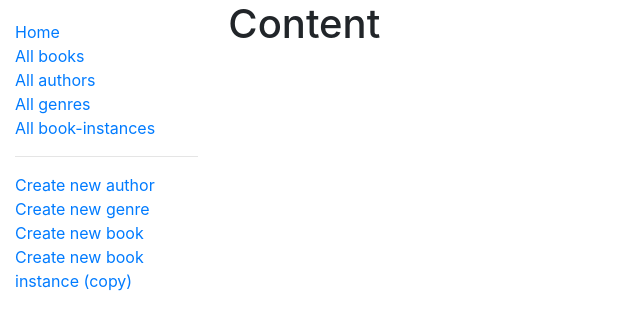
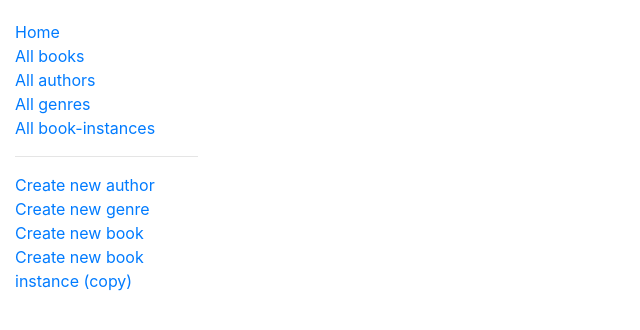
Before and after one commit to instrumaniak/local-library, a React (Create React App) app in the folder frontend/: page /catalog/create/author in a window 1280 px wide. Shown: the top 330 px of the page, without its empty margins (0-640 px from the left). Built offline with nearby package versions, Linux system fonts and the light colour scheme.

Commit message:
added react-router support.

```diff
--- a/frontend/package.json
+++ b/frontend/package.json
@@ -6,6 +6,7 @@
     "bootstrap": "^4.2.1",
     "react": "^16.7.0",
     "react-dom": "^16.7.0",
+    "react-router-dom": "^4.3.1",
     "react-scripts": "2.1.3",
     "reactstrap": "^7.1.0"
   },
--- a/frontend/src/components/App.js
+++ b/frontend/src/components/App.js
@@ -1,34 +1,19 @@
 import React, { Component } from 'react'
-//import { Button } from 'reactstrap'
+import SideNavbar from './SideNavbar'
+import PageRoutes from './PageRoutes'
 
 class App extends Component {
   render() {
     return (
-      <div>
-        <div className="container-fluid">
-          <div className="row">
-            <div className="col-sm-2">
-              <ul className="sidebar-nav">
-                <li> <a href="/catalog">Home</a></li>
-                <li> <a href="/catalog/books">All books</a></li>
-                <li> <a href="/catalog/authors">All authors</a></li>
-                <li> <a href="/catalog/genres">All genres</a></li>
-                <li> <a href="/catalog/bookinstances">All book-instances</a></li>
-                <li>
-                  <hr />
-                </li>
-                <li> <a href="/catalog/author/create">Create new author</a></li>
-                <li> <a href="/catalog/genre/create">Create new genre</a></li>
-                <li> <a href="/catalog/book/create">Create new book</a></li>
-                <li> <a href="/catalog/bookinstance/create">Create new book instance (copy)</a></li>
-              </ul>
-            </div>
-            <div className="col-sm-10">
-              <h1>Content</h1>
-            </div>
+      <div className="container-fluid">
+        <div className="row">
+          <div className="col-sm-2">
+            <SideNavbar />
+          </div>
+          <div className="col-sm-10">
+            <PageRoutes />
           </div>
         </div>
-
       </div>
     )
   }
--- /dev/null
+++ b/frontend/src/components/PageRoutes.js
@@ -0,0 +1,11 @@
+import React, { Fragment } from 'react'
+import { Route } from 'react-router-dom'
+import PageHome from './PageHome'
+
+const PageRoutes = () => (
+  <Fragment>
+    <Route path='/' exact component={ PageHome } />
+  </Fragment>
+)
+
+export default PageRoutes
--- a/frontend/src/index.js
+++ b/frontend/src/index.js
@@ -1,5 +1,6 @@
 import React from 'react'
 import ReactDOM from 'react-dom'
+import { BrowserRouter as Router } from 'react-router-dom'
 
 //import global styles
 import 'bootstrap/dist/css/bootstrap.min.css'
@@ -8,7 +9,12 @@ import './index.css'
 import App from './components/App'
 import * as serviceWorker from './serviceWorker'
 
-ReactDOM.render(<App />, document.getElementById('root'))
+ReactDOM.render(
+  <Router>
+    <App />
+  </Router>,
+  document.getElementById('root')
+)
 
 // If you want your app to work offline and load faster, you can change
 // unregister() to register() below. Note this comes with some pitfalls.
```
Also changed, not shown: 1 other file (tests, documents, lock files or other folders).
